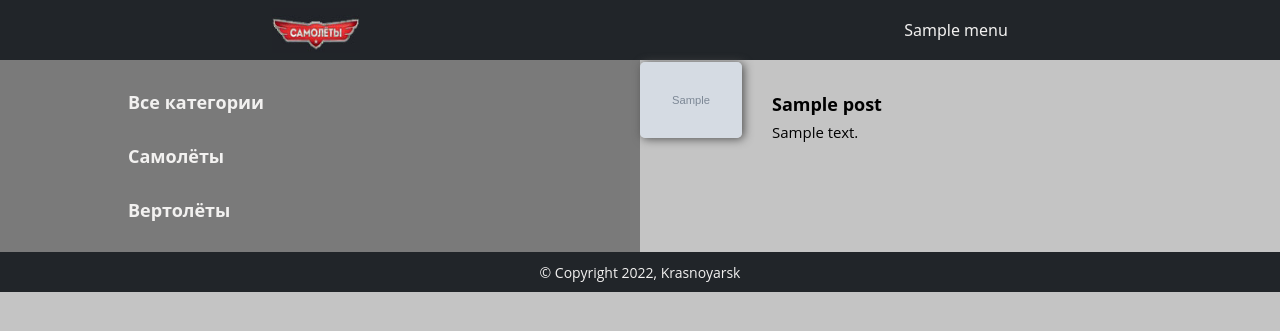
After one commit to Viktor1732/AIR, a Django app: template sky/airplanes/templates/airplanes/show_post.html in a window 1280 px wide. The commit adds this page. Shown: the top 331 px of the page. Run offline with Django 3.2, Linux system fonts and the light colour scheme; the template is opened without the code that fills it: most values are stand-ins (such as "Sample title", 1, 10 or a date in 2020); grey boxes marked "Sample" are stand-in pictures.

Commit message:
- Добавлено отображение статьи по слагу.

```diff
--- a/sky/airplanes/models.py
+++ b/sky/airplanes/models.py
@@ -1,4 +1,5 @@
 from django.db import models
+from django.urls import reverse
 
 
 class Airplane(models.Model):
@@ -13,6 +14,9 @@ class Airplane(models.Model):
     def __str__(self):
         return self.title
 
+    def get_absolute_url(self):
+        return reverse('post', kwargs={'post_slug': self.slug})
+
 
 class Category(models.Model):
     name = models.CharField(max_length=255, db_index=True)
--- a/sky/airplanes/templates/airplanes/index.html
+++ b/sky/airplanes/templates/airplanes/index.html
@@ -18,7 +18,7 @@
                 <h2 class="block-title">{{ p.title }}</h2>
                 <p class="block-text">{{ p.content|truncatewords:50 }}</p>
                 <div class="block-button">
-                    <a class="block-btn" href="#">Читать пост</a>
+                    <a class="block-btn" href="{{ p.get_absolute_url }}">Читать пост</a>
                 </div>
             </div>
         </div>
--- /dev/null
+++ b/sky/airplanes/templates/airplanes/show_post.html
@@ -0,0 +1,18 @@
+{% extends 'airplanes/base.html' %}
+
+{% block content %}
+
+<div class="block-desc">
+    {% if post.photo %}
+    <div class="desc-image">
+        <img class="desc-img" src="{{ post.photo.url }}">
+    </div>
+    {% endif %}
+    <div class="desc-wrap">
+        <h2 class="block-title">{{ post.title }}</h2>
+        <p class="block-text">{{ post.content }}</p>
+    </div>
+</div>
+
+
+{% endblock content %}
--- a/sky/airplanes/urls.py
+++ b/sky/airplanes/urls.py
@@ -7,5 +7,6 @@ urlpatterns = [
     path('about/', about, name='about'),
     path('add_page/', add_page, name='add_page'),
     path('contact/', contact, name='contact'),
-    path('login/', login, name='login')
+    path('login/', login, name='login'),
+    path('post/<slug:post_slug>/', show_post, name='post')
 ]
```
Also changed, not shown: sky/airplanes/views.py (+11 -1 lines).
